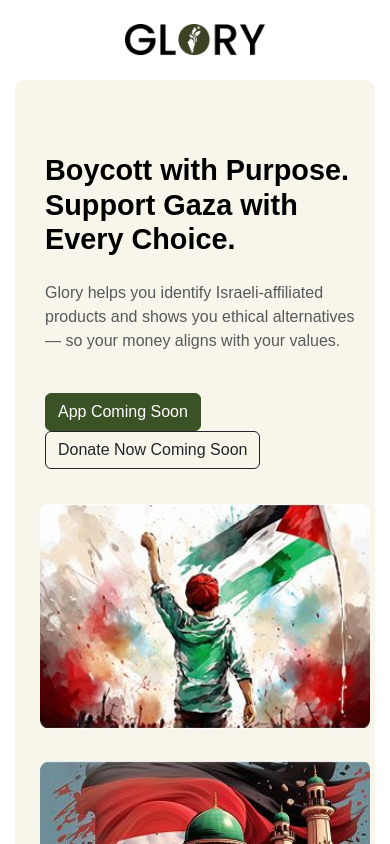
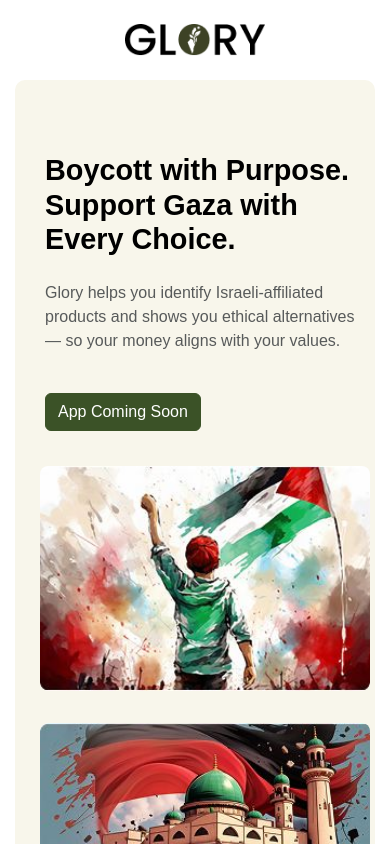
Before and after one commit to raotalha360/glory-landing-page, a React (Create React App) app: page / in a window 390 px wide. Shown: the top 844 px of the page. Built offline with nearby package versions, Linux system fonts and the light colour scheme.

Commit message:
button from hero hide in mobile view

```diff
--- a/src/GloryLandingPage.css
+++ b/src/GloryLandingPage.css
@@ -412,7 +412,9 @@
   .mobile-center p {
     text-align: center !important;
   }
-
+  .hero-content .donate-btn{
+    display:none !important;
+  }
   .footer .footer-logo {
     display: block;
     margin-left: auto;
--- a/src/GloryLandingPage.jsx
+++ b/src/GloryLandingPage.jsx
@@ -22,7 +22,7 @@
                 </p>
                 <div className="mt-4">
                   <button className="btn btn-success me-3">App Coming Soon</button>
-                  <button className="btn btn-outline-dark">Donate Now Coming Soon</button>
+                  <button className="btn btn-outline-dark d-none d-md-inline-block">Donate Now Coming Soon</button>
                 </div>
               </div>
             </div>
@@ -206,7 +206,7 @@
         <div className="social-links mt-3">
           <p className="text-light mb-2">FOLLOW US</p>
           <div className="social-links-container">
-            <a href="https://x.com/" className="text-light me-2">LinkedIn</a>
+            <a href="https://www.linkedin.com/company/gloryappp/" className="text-light me-2">LinkedIn</a>
             <span className="text-light mx-1">/</span>
             <a href="https://x.com/" className="text-light me-2 ms-1">WhatsApp</a>
             <span className="text-light mx-1">/</span>
```
